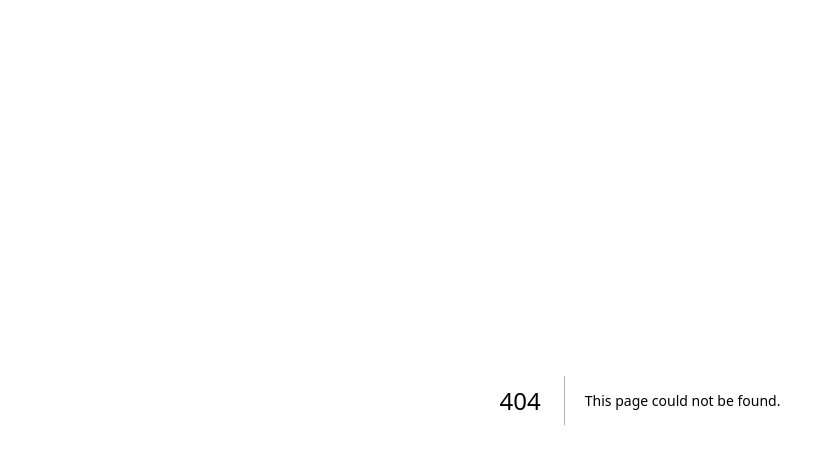
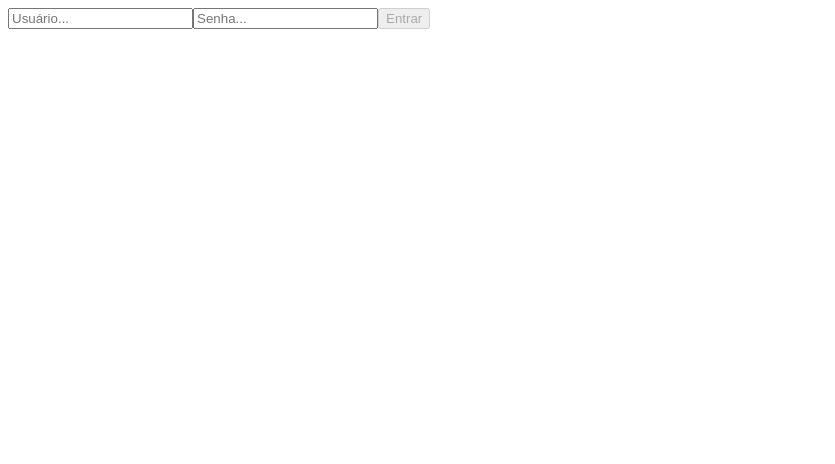
Before and after one commit to manupilation/Crypt-Wallet-With-Next-and_Cypress, a Next.js app: page /login in a window 1280 px wide. Before the commit this address had no page. Shown: the top 464 px of the page, without its empty margins (0-835 px from the left). Built offline with nearby package versions, Linux system fonts and the light colour scheme.

Commit message:
feat: new login page

```diff
--- /dev/null
+++ b/src/pages/login/index.jsx
@@ -0,0 +1,14 @@
+import React from 'react'
+import { Provider } from "react-redux";
+import store from "../../Store";
+import Login from "../../components/Login";
+
+function LoginPage() {
+  return (
+    <Provider store={store}>
+      <Login />
+    </Provider>
+  );
+};
+
+export default LoginPage;
```
